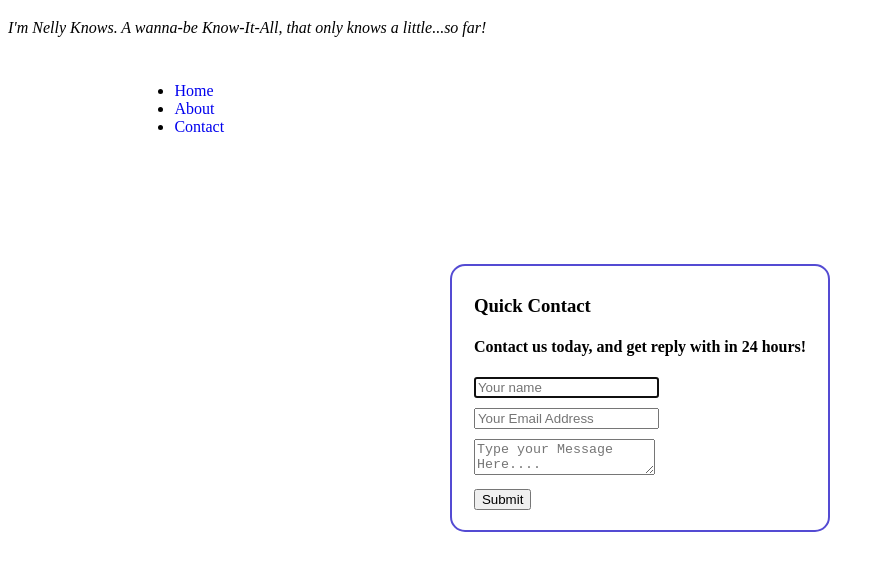
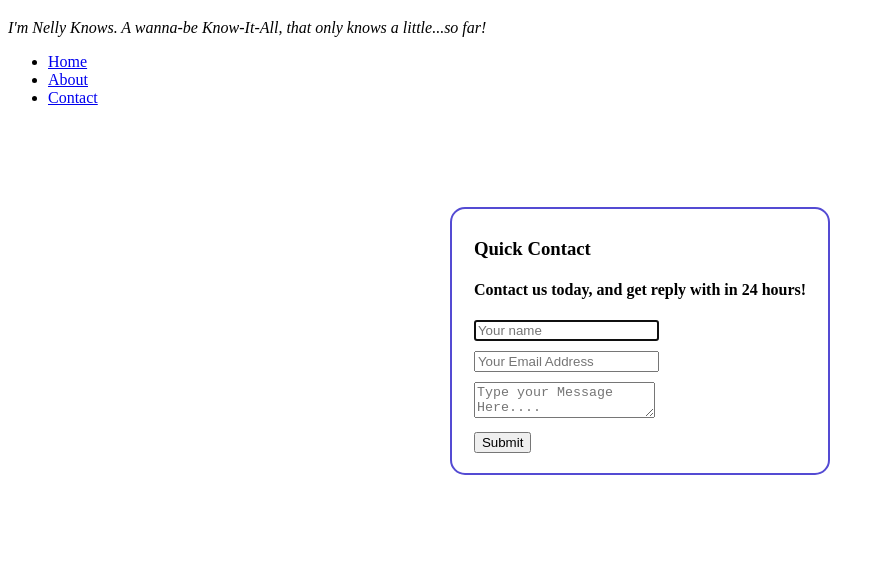
Before and after one commit to mrsdolley/DolleyPortfolio, a plain HTML site: page contact.html in a window 1280 px wide. Shown: the part 61-632 px from the top of the page, without its empty margins (0-885 px from the left). Drawn offline with Linux system fonts and the light colour scheme.

Commit message:
Update contact.html

```diff
--- a/contact.html
+++ b/contact.html
@@ -6,11 +6,11 @@
     <title>contact</title>
     <link href="stylesheet.css" rel="stylesheet" type="text/css" />
   </head>
-   <style>A {text-decoration: none;} </style
+
  <body>
     <!--header-->
     <div id = "header-wrapper">
-     <header id="header" class="container">
+     <header id="header" class="flex-container">
       <h1>Charnell Dolley
       </h1>
      </header>
@@ -20,7 +20,7 @@
       <div class="welcome">
        <p>I'm Nelly Knows. A wanna-be Know-It-All, that only knows a little...so far!</p>
       </div>
-      <nav id="list">
+      <nav class="list" class="flex-container">
         <ul>
          <li>
            <a href="index.html">Home</a></li>
@@ -30,8 +30,9 @@
            <a href="contact.html">Contact</a></li>
         </ul>
       </nav>
+
   <div class="container-1" style="margin-top:100px">
-    <form id="contact" action="" method="post">
+    <form id="contact" action="" method="post" >
       <h3>Quick Contact</h3>
       <h4>Contact us today, and get reply with in 24 hours!</h4>
       <fieldset>
```
